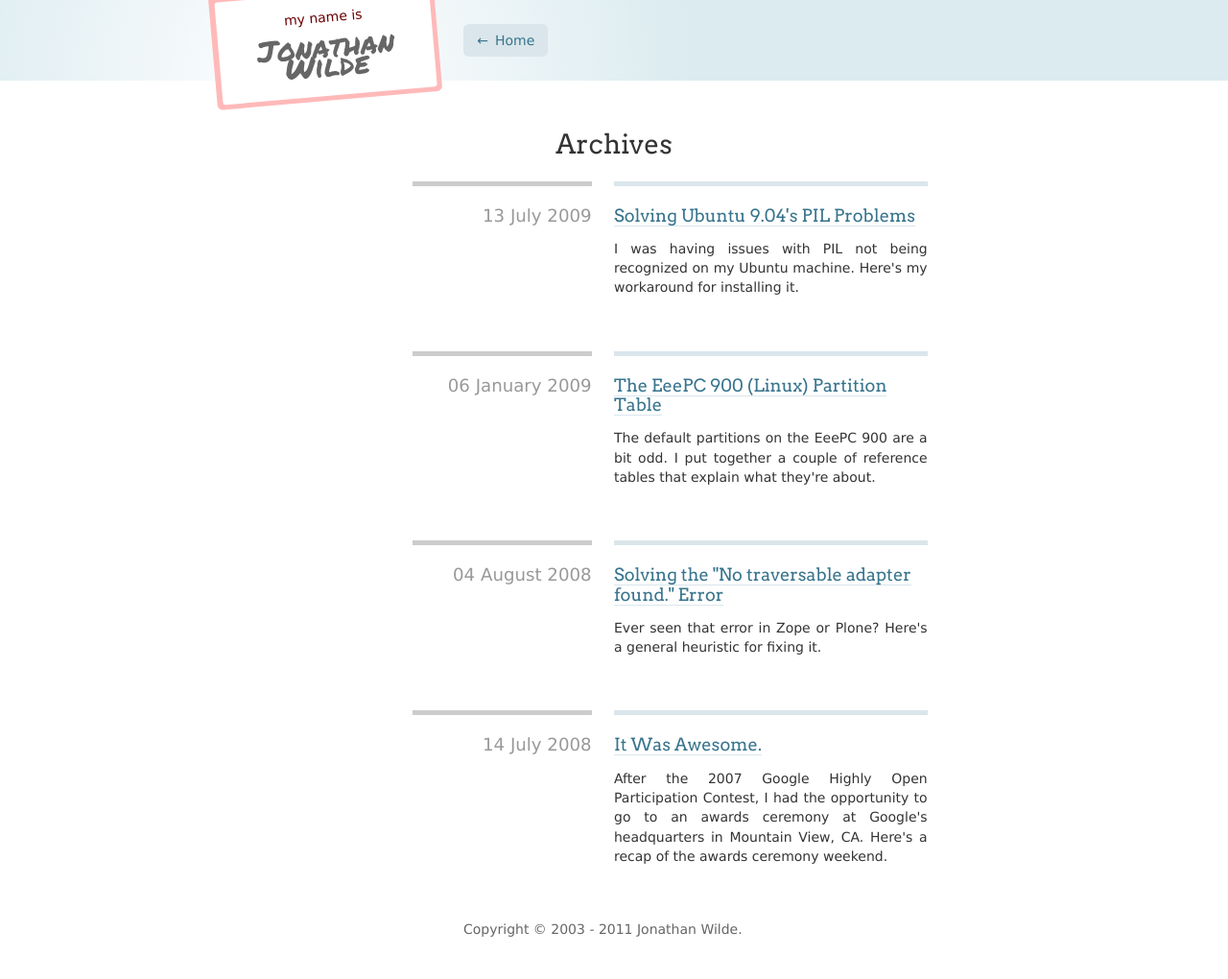
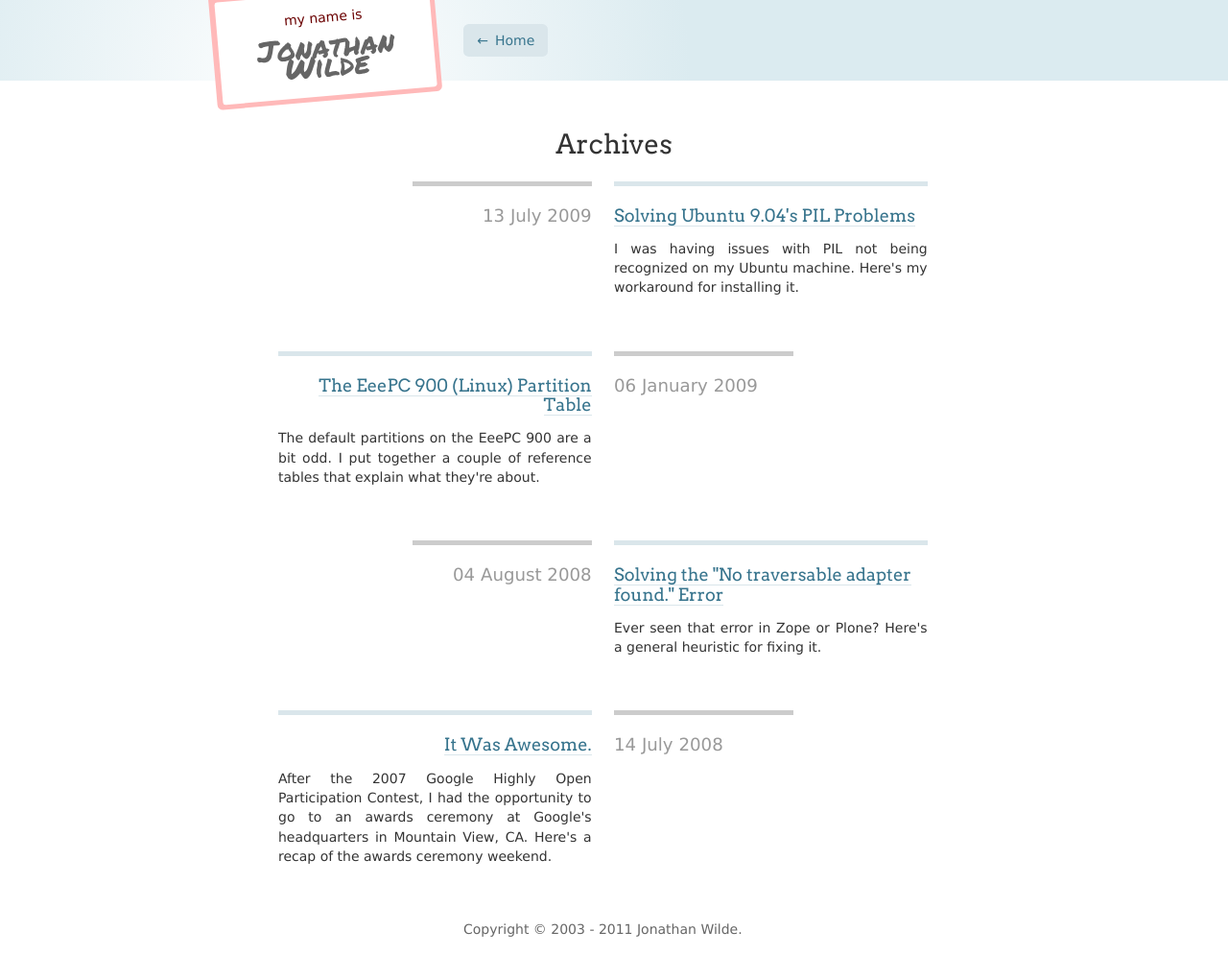
Before and after one commit to hellojwilde/hellojwilde.github.io, a Jekyll site: the page built from archives.html, in a window 1280 px wide. Shown: the whole page at 96% size. Built offline with Jekyll 4.4.1, drawn with Linux system fonts in a browser that asks for light colours; nearby versions of some CDN libraries.

Commit message:
Fixing the cycling command.

```diff
--- a/archives.html
+++ b/archives.html
@@ -7,8 +7,8 @@ classes: archives timeline
 
 <div class="hfeed timeline">
     {% for post in site.posts %}
-    <div class="hentry">
-        <div class="{% cycle 'entry-content', 'entry-content alt' %}">
+    <div class="{% cycle 'hentry', 'hentry alt' %}">
+        <div class="entry-content">
             <h3 class="entry-title"><a href="{{ post.url }}" rel="bookmark">
                 {{ post.title }}
             </a></h3>
```
